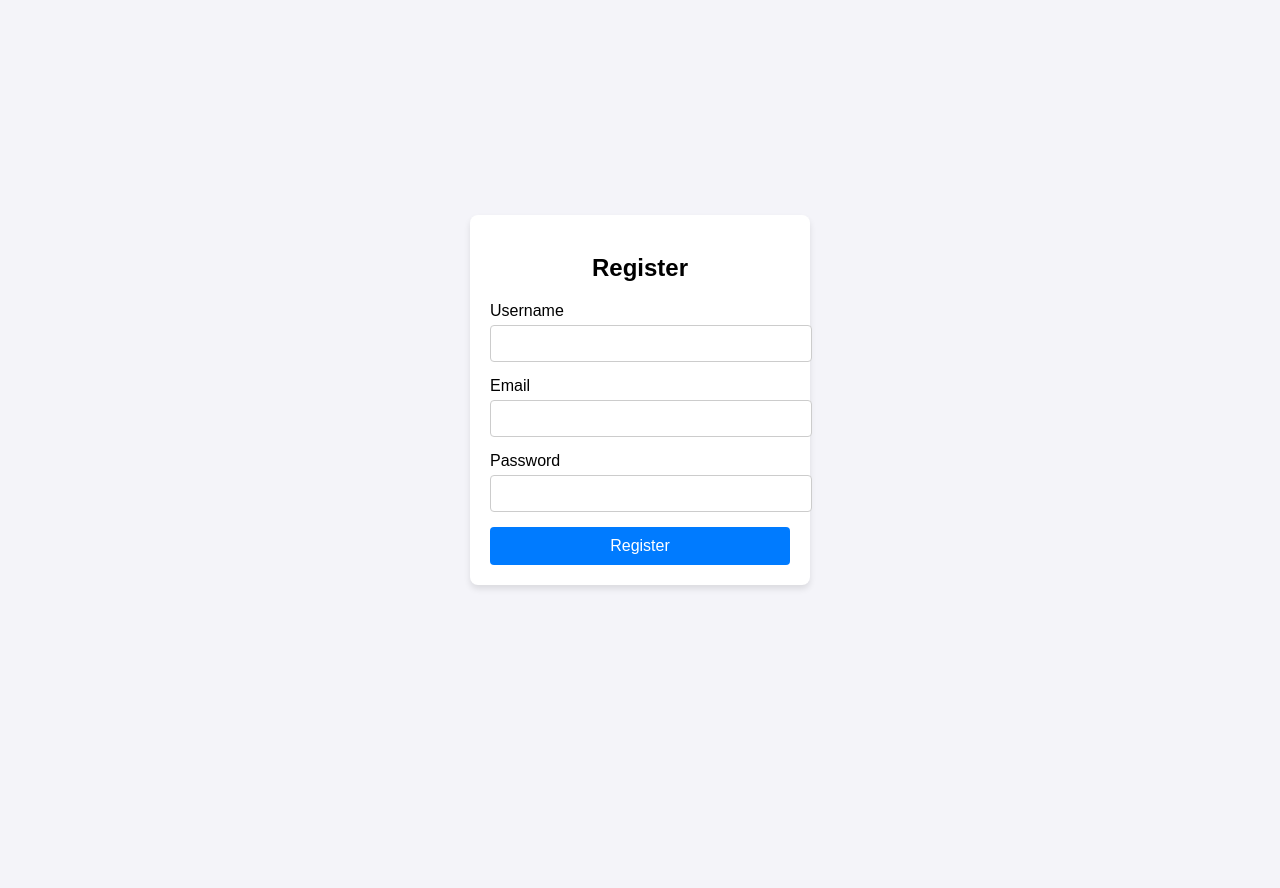
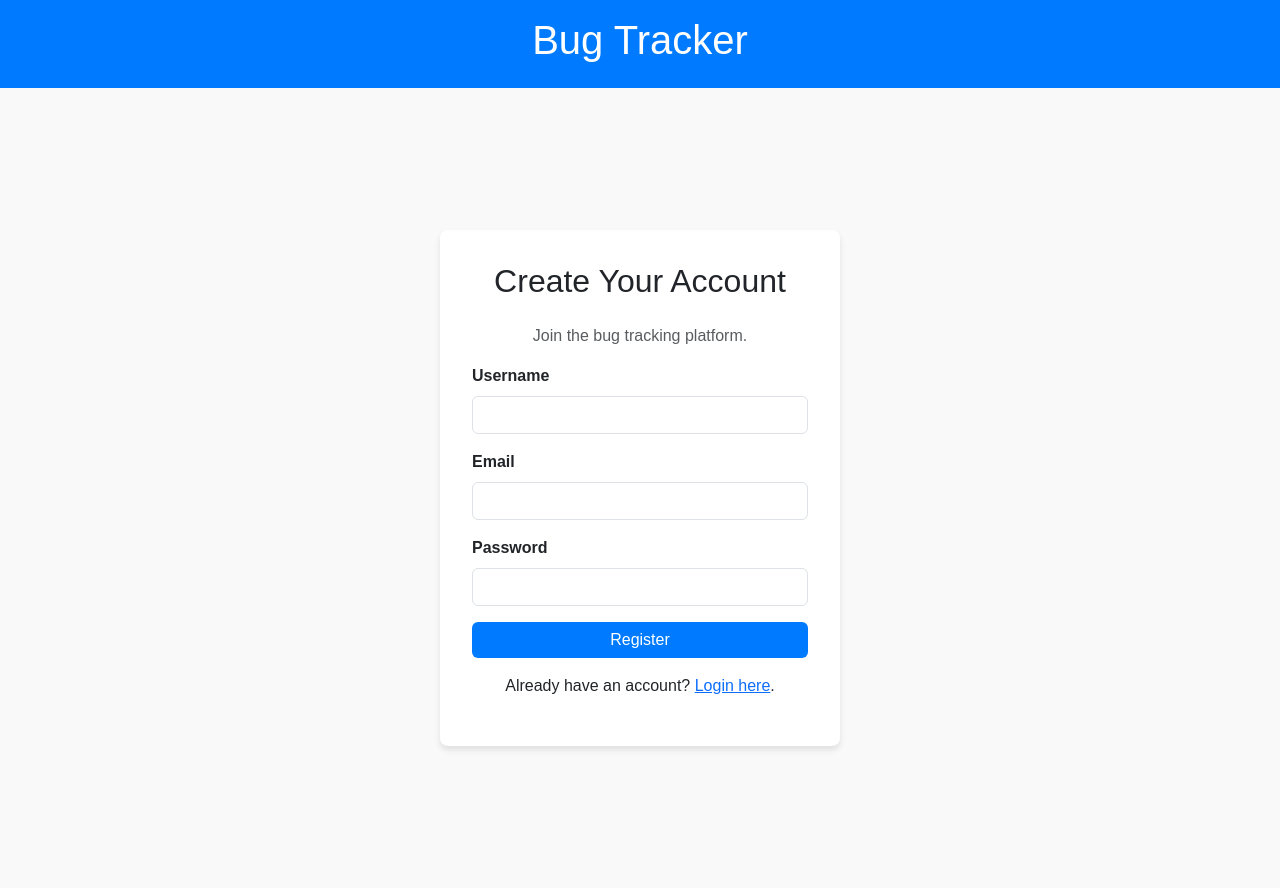
Before and after one commit to mersini18/Bug-Tracker, a Flask app: page /register in a window 1280 px wide. Before the commit the page ends 589 px from the top, so only its background shows below. Run offline with Flask 3, Linux system fonts and the light colour scheme.

Commit message:
Added a base template, updated UI

```diff
--- a/bug_tracker/app/routes/auth_routes.py
+++ b/bug_tracker/app/routes/auth_routes.py
@@ -21,7 +21,7 @@ def login():
 
 
 
-    return render_template('login.html')
+    return render_template('login.html', show_navbar=False)
 
 @auth_bp.route('/register', methods=['GET','POST'])
 def register():
@@ -44,8 +44,8 @@ def register():
         flash('Registration successful!', 'success')
         return redirect(url_for('auth.login'))
 
-    return render_template('register.html')
+    return render_template('register.html', show_navbar=False)
 
 @auth_bp.route('/')
 def home():
-    return '<h1>Welcome to the Bug Tracker</h1>?'
+    return redirect(url_for('auth.register'))
--- a/bug_tracker/app/static/css/styles.css
+++ b/bug_tracker/app/static/css/styles.css
@@ -1,136 +1,52 @@
-/* General Styles */
-body {
-    font-family: Arial, sans-serif;
-    margin: 0;
-    padding: 0;
-    display: flex;
-    justify-content: center;
-    align-items: center;
-    height: 100vh;
-    background-color: #f4f4f9;
-}
-
-/* Flash Messages */
-.flash-messages .alert {
-    margin-bottom: 15px;
-    padding: 10px;
-    border-radius: 4px;
-    font-size: 14px;
-}
-
-.alert-success {
-    background-color: #d4edda;
-    color: #155724;
-    border: 1px solid #c3e6cb;
-}
-
-.alert-error, .alert-danger {
-    background-color: #f8d7da;
-    color: #721c24;
-    border: 1px solid #f5c6cb;
-}
-
-.alert-info {
-    background-color: #d1ecf1;
-    color: #0c5460;
-    border: 1px solid #bee5eb;
-}
-
-/* Form Container */
-.registration-form {
-    background: #fff;
-    padding: 20px;
-    border-radius: 8px;
-    box-shadow: 0 4px 6px rgba(0, 0, 0, 0.1);
-    width: 300px;
-}
-
-.registration-form h2 {
-    text-align: center;
-    margin-bottom: 20px;
-}
-
-.form-group {
-    margin-bottom: 15px;
-}
-
-.form-group label {
-    display: block;
-    margin-bottom: 5px;
-}
-
-.form-group input {
-    width: 100%;
-    padding: 10px;
-    border: 1px solid #ccc;
-    border-radius: 4px;
-}
-
-.form-group input:focus {
-    outline: none;
-    border-color: #007bff;
-}
-
-.submit-btn {
-    width: 100%;
-    padding: 10px;
-    background-color: #007bff;
-    color: #fff;
-    border: none;
-    border-radius: 4px;
-    font-size: 16px;
-    cursor: pointer;
-}
-
-.submit-btn:hover {
-    background-color: #0056b3;
-}
-
-
 /* General Body Styling */
 body {
-    background-color: #f4f4f9;
+    background-color: #f9f9f9;
     font-family: Arial, sans-serif;
     margin: 0;
     padding: 0;
 }
 
+/* Header Styling */
+.app-header {
+    background-color: #007bff;
+    color: white;
+    padding: 1rem;
+    text-align: center;
+}
+
+/* Main Content Container */
+.main-container {
+    min-height: 100vh;
+    display: flex;
+    justify-content: center;
+    align-items: center;
+}
+
+/* Content Box Styling */
+.content-container {
+    width: 100%;
+    max-width: 400px;
+    background: white;
+    padding: 2rem;
+    border-radius: 8px;
+    box-shadow: 0 4px 6px rgba(0, 0, 0, 0.1);
+}
+
 /* Flash Messages */
 .flash-messages .alert {
-    margin-bottom: 15px;
-    padding: 10px;
-    border-radius: 4px;
-    font-size: 14px;
+    margin-bottom: 1rem;
 }
 
-.alert-success {
-    background-color: #d4edda;
-    color: #155724;
-    border: 1px solid #c3e6cb;
+/* Form Elements */
+form .form-label {
+    font-weight: bold;
 }
 
-.alert-error, .alert-danger {
-    background-color: #f8d7da;
-    color: #721c24;
-    border: 1px solid #f5c6cb;
+form .btn-primary {
+    background-color: #007bff;
+    border: none;
 }
 
-.alert-info {
-    background-color: #d1ecf1;
-    color: #0c5460;
-    border: 1px solid #bee5eb;
+form .btn-primary:hover {
+    background-color: #0056b3;
 }
-
-/* Login Form Styling */
-.login-form {
-    max-width: 400px;
-}
-
-.login-form h2 {
-    font-weight: 600;
-}
-
-.login-form input:focus {
-    border-color: #007bff;
-    box-shadow: 0 0 3px rgba(0, 123, 255, 0.5);
-}
--- /dev/null
+++ b/bug_tracker/app/templates/base.html
@@ -0,0 +1,24 @@
+<!DOCTYPE html>
+<html lang="en">
+<head>
+    <meta charset="UTF-8">
+    <meta name="viewport" content="width=device-width, initial-scale=1.0">
+    <title>{% block title %}Bug Tracker{% endblock %}</title>
+    <link href="https://cdn.jsdelivr.net/npm/bootstrap@5.3.0-alpha3/dist/css/bootstrap.min.css" rel="stylesheet">
+    <link rel="stylesheet" href="{{ url_for('static', filename='css/styles.css') }}">
+</head>
+<body>
+    <!-- Header -->
+    <header class="app-header">
+        <h1>Bug Tracker</h1>
+    </header>
+
+    <!-- Main Content -->
+    <main class="main-container">
+        <div class="content-container">
+            {% block content %}
+            {% endblock %}
+        </div>
+    </main>
+</body>
+</html>
--- a/bug_tracker/app/templates/register.html
+++ b/bug_tracker/app/templates/register.html
@@ -1,14 +1,8 @@
-<!DOCTYPE html>
-<html lang="en">
-<head>
-    <meta charset="UTF-8">
-    <meta name="viewport" content="width=device-width, initial-scale=1.0">
-    <title>Register</title>
-    <!-- Link to external CSS -->
-    <link rel="stylesheet" href="{{ url_for('static', filename='css/styles.css') }}">
-</head>
-<body>
-    <div class="container">
+{% extends "base.html" %}
+
+{% block title %}Register{% endblock %}
+
+{% block content %}
 <!-- Flash Messages -->
 {% with messages = get_flashed_messages(with_categories=true) %}
 {% if messages %}
@@ -23,22 +17,24 @@
 {% endwith %}
 
 <!-- Registration Form -->
-        <form class="registration-form" action="/register" method="POST">
-            <h2>Register</h2>
-            <div class="form-group">
-                <label for="username">Username</label>
-                <input type="text" id="username" name="username" required>
+<h2 class="text-center mb-4">Create Your Account</h2>
+<p class="text-muted text-center">Join the bug tracking platform.</p>
+<form action="/register" method="POST">
+    <div class="mb-3">
+        <label for="username" class="form-label">Username</label>
+        <input type="text" id="username" name="username" class="form-control" required>
     </div>
-            <div class="form-group">
-                <label for="email">Email</label>
-                <input type="email" id="email" name="email" required>
+    <div class="mb-3">
+        <label for="email" class="form-label">Email</label>
+        <input type="email" id="email" name="email" class="form-control" required>
     </div>
-            <div class="form-group">
-                <label for="password">Password</label>
-                <input type="password" id="password" name="password" required>
+    <div class="mb-3">
+        <label for="password" class="form-label">Password</label>
+        <input type="password" id="password" name="password" class="form-control" required>
     </div>
-            <button type="submit" class="submit-btn">Register</button>
+    <button type="submit" class="btn btn-primary w-100">Register</button>
 </form>
-    </div>
-</body>
-</html>
+<p class="text-center mt-3">
+    Already have an account? <a href="{{ url_for('auth.login') }}">Login here</a>.
+</p>
+{% endblock %}
```
Also changed, not shown: bug_tracker/app/templates/login.html (+12 -23 lines), bug_tracker/instance/bug_tracker.db. Lines whose indentation alone changed are shown as unchanged.
